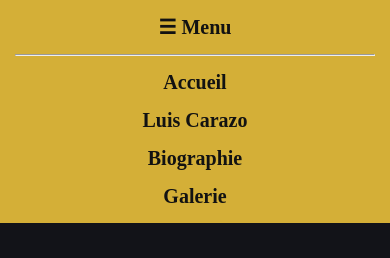
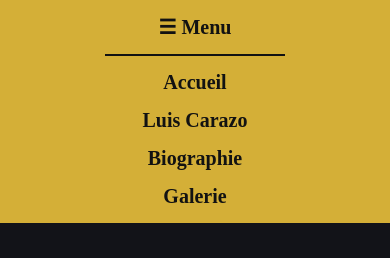
Before and after one commit to Xsii-y/Fansite-project, a plain HTML site: page fansite3/fansite3.html in a window 390 px wide. Both pictures are taken after a click on the heading "☰ Menu". Shown: the top 258 px of the page. Drawn offline with Linux system fonts and the light colour scheme.

Commit message:
mobile burger menu fixed

```diff
--- a/fansite3/fansite3.html
+++ b/fansite3/fansite3.html
@@ -13,8 +13,8 @@
 		<div id="menu-mobile">
 			<details>
 				<summary>☰ Menu</summary>
-				<hr/>
 				<nav>
+					<hr/>
 					<a href="../index.html">Accueil</a>
 					<a href="fansite3.html">Luis Carazo</a>
 					<a href="carazo-biography.html">Biographie</a>
@@ -49,6 +49,7 @@
 			</div>
 		</section>
 	</main>
+
 	<footer>
 		<nav>
 			<a href="../index.html">Accueil</a>
--- a/shared.css
+++ b/shared.css
@@ -29,12 +29,12 @@ nav {
 	justify-content: center;
 }
 
-#menu-mobile summary {
-	padding-bottom: 15px;
-}
-
-#menu-mobile nav {
+#menu-mobile hr {
+	border: none;
+	border-top: 2px solid #121212;
+	margin: 0 auto;
 	margin-top: 15px;
+	width: 50%;
 }
 
 nav a, summary {
```
